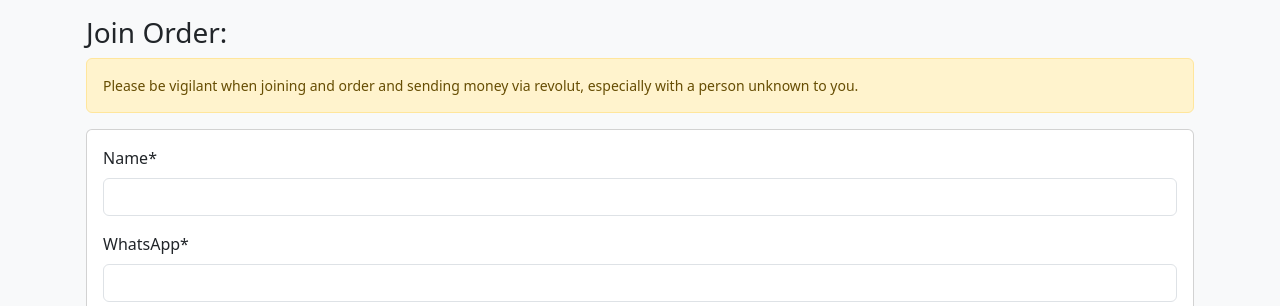
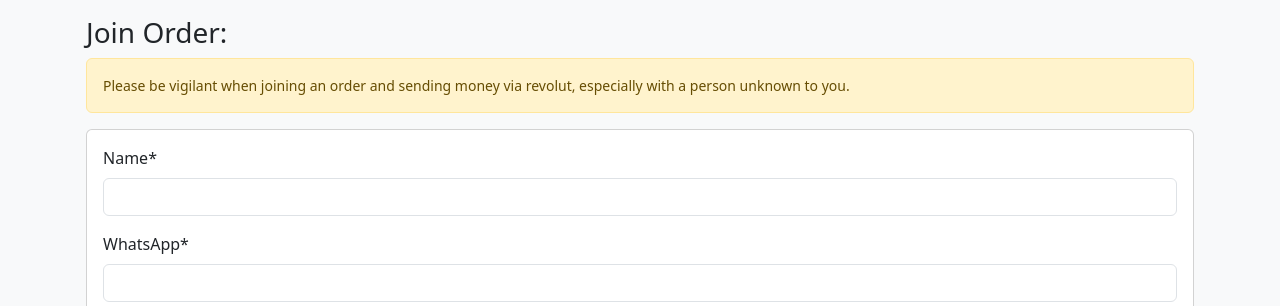
Before and after one commit to lynchdean/pizzapool, a Django app: template events/templates/events/claim_slices.html in a window 1280 px wide. Shown: the part 50-356 px from the top of the page. Run offline with Django 5.2, Linux system fonts and the light colour scheme; the template is opened without the code that fills it: values that come from a table or form of the project are taken from there, others are empty; some libraries are stand-ins or nearby versions.

Commit message:
typo in disclaimer

```diff
--- a/events/templates/events/claim_slices.html
+++ b/events/templates/events/claim_slices.html
@@ -5,7 +5,7 @@
 <div class="container p-3">
     <h3>Join Order:</h3>
     <div class="alert alert-warning small" role="alert">
-        Please be vigilant when joining and order and sending money via revolut, especially with a person unknown to you.
+        Please be vigilant when joining an order and sending money via revolut, especially with a person unknown to you.
     </div>
     <div class="card">
         <div class="card-body">
```
